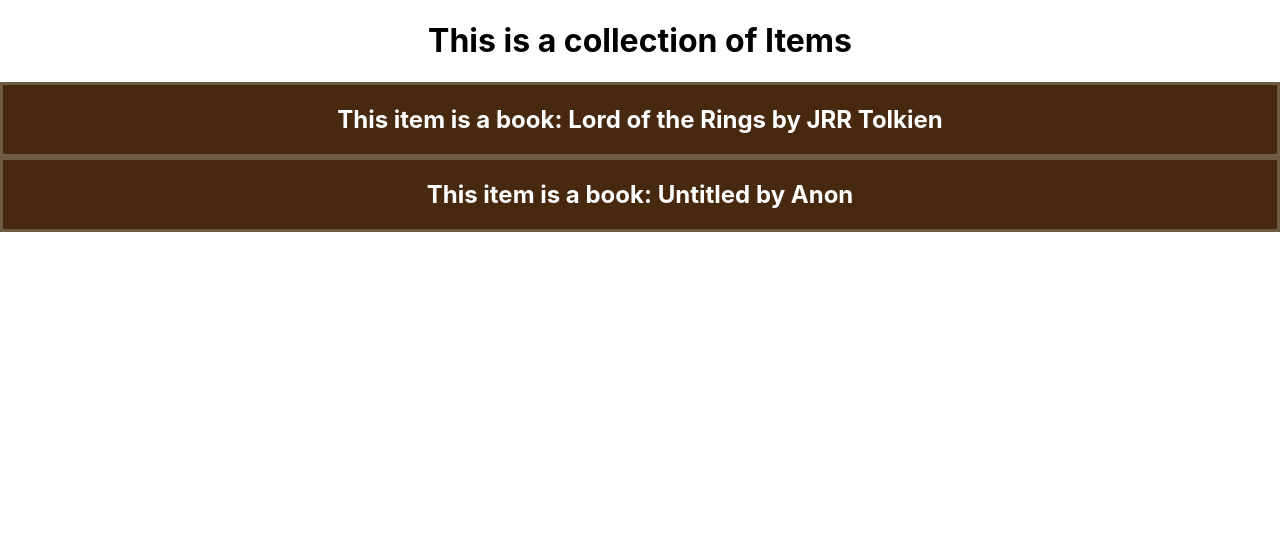
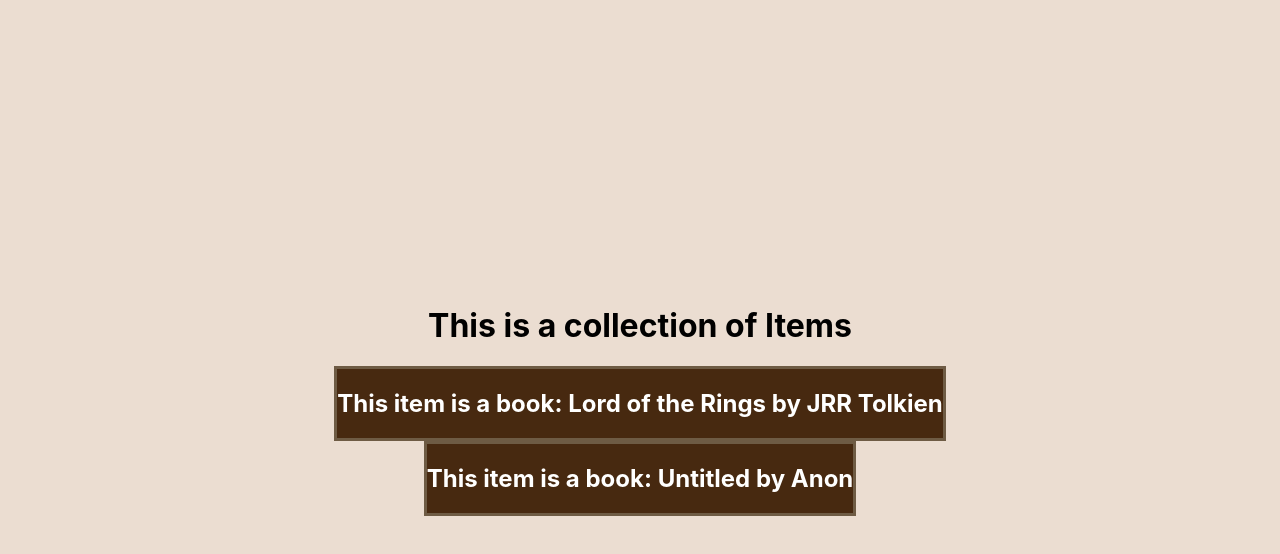
Before and after one commit to raegar/practice-react, a React (Create React App) app: page / in a window 1280 px wide. Shown: the top 554 px of the page. Built offline with nearby package versions, Linux system fonts and the light colour scheme.

Commit message:
Added style to Inventory component

```diff
--- a/src/Inventory.js
+++ b/src/Inventory.js
@@ -1,12 +1,13 @@
 import React from 'react';
 import Book from './Book';
+import './Inventory.css';
 
 function Inventory(props) {
-    return <>
-            <h1>This is a collection of Items</h1>
-            <Book title="Lord of the Rings" author="JRR Tolkien"/>
-            <Book />
-        </>
+    return  <div className="Inventory">
+                <h1>This is a collection of Items</h1>
+                <Book title="Lord of the Rings" author="JRR Tolkien"/>
+                <Book />
+            </div>
   }
 
 
```
Also changed, not shown: Inventory.css (added).
